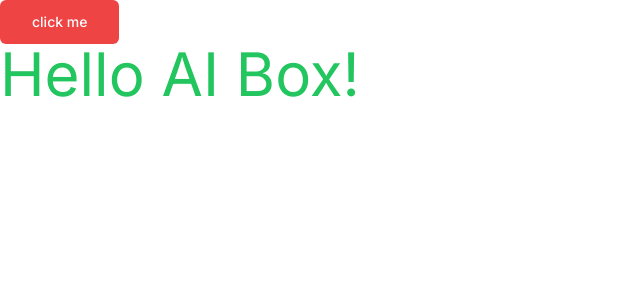
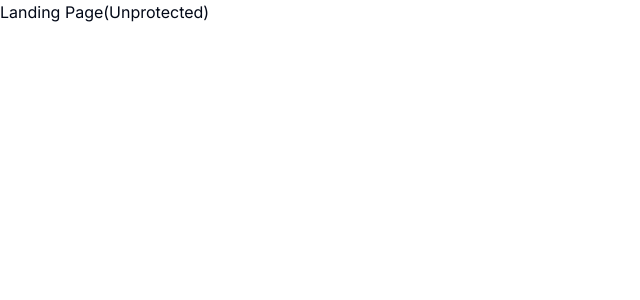
Before and after one commit to iam1maker/ai-box, a Next.js app: page / in a window 1280 px wide. Shown: the top 300 px of the page, without its empty margins (0-640 px from the left). Built offline with nearby package versions, Linux system fonts and the light colour scheme.

Commit message:
finish folder Setup

```diff
--- /dev/null
+++ b/app/(dashboard)/(routes)/dashboard/page.tsx
@@ -0,0 +1,11 @@
+import { Button } from "@/components/ui/button";
+
+export default function DashboardPage() {
+    return (
+        <div>
+            <p className=" text-6xl text-green-500">
+                Dashboard Page(protected)
+            </p>
+        </div>
+    );
+}
--- /dev/null
+++ b/app/(landing)/page.tsx
@@ -0,0 +1,9 @@
+const LandingPage = () => {
+    return (
+        <div>
+            <p> Landing Page(Unprotected)</p>
+        </div>
+    );
+};
+
+export default LandingPage;
--- a/app/globals.css
+++ b/app/globals.css
@@ -1,6 +1,12 @@
 @tailwind base;
   @tailwind components;
   @tailwind utilities;
+
+  html,
+  body,
+  :root {
+    height: 100%;
+  }
 
   @layer base {
     :root {
--- a/app/layout.tsx
+++ b/app/layout.tsx
@@ -5,8 +5,8 @@ import "./globals.css";
 const inter = Inter({ subsets: ["latin"] });
 
 export const metadata: Metadata = {
-    title: "Create Next App",
-    description: "Generated by create next app",
+    title: "Genius",
+    description: "AI Box Platform",
 };
 
 export default function RootLayout({
--- a/app/page.tsx
+++ /dev/null
@@ -1,13 +0,0 @@
-import { Button } from "@/components/ui/button";
-import Image from "next/image";
-
-export default function Home() {
-    return (
-        <div>
-            <Button variant={"destructive"} size={"lg"}>
-                click me
-            </Button>
-            <p className=" text-6xl text-green-500">Hello AI Box!</p>
-        </div>
-    );
-}
```
